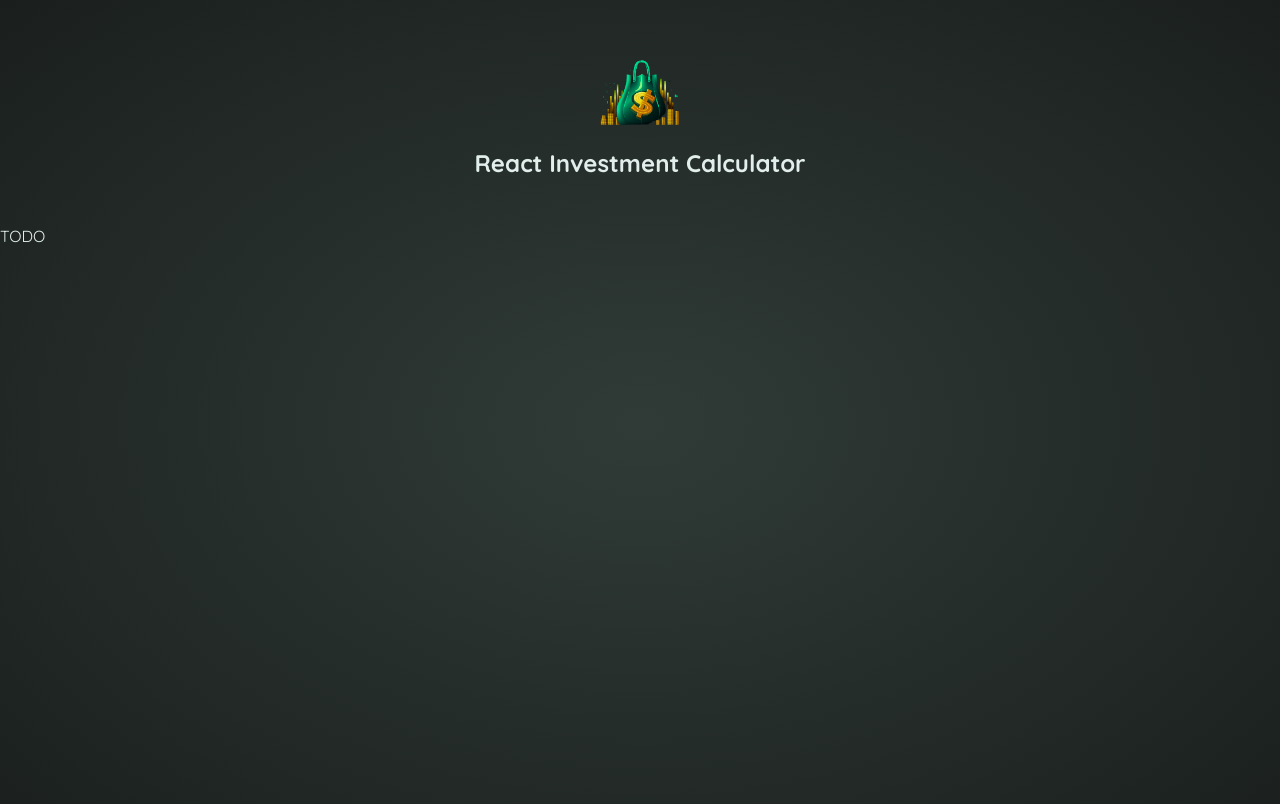
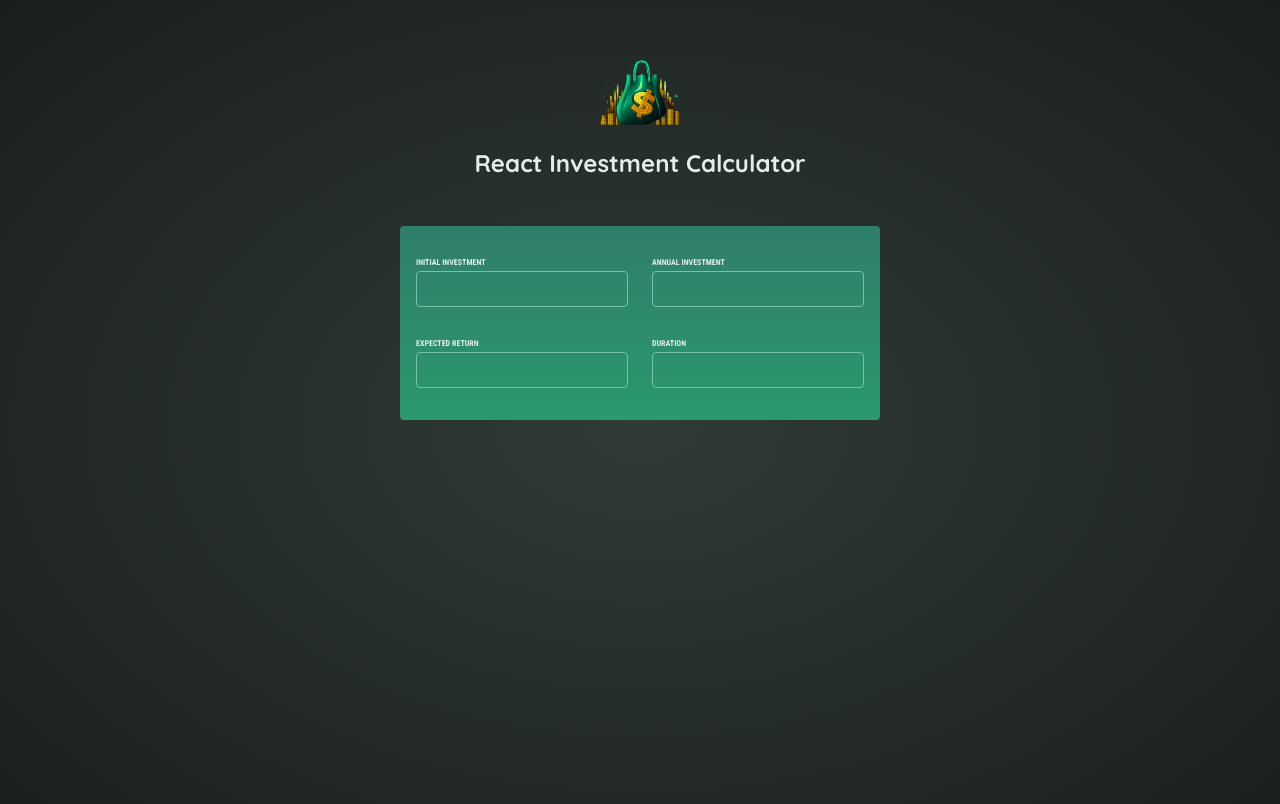
Before and after one commit to zvolcsey/react-investment-calculator, a React (Vite) app: page / in a window 1280 px wide. Shown: the top 804 px of the page. Built offline with nearby package versions, Linux system fonts and the light colour scheme.

Commit message:
feat: Added UserInput component

```diff
--- a/src/App.jsx
+++ b/src/App.jsx
@@ -1,6 +1,10 @@
+import UserInput from "./components/UserInput/UserInput"
+
 function App() {
   return (
-    <main>TODO</main>
+    <main>
+      <UserInput />
+    </main>
   )
 }
 
--- /dev/null
+++ b/src/components/UserInput/UserInput.css
@@ -0,0 +1,32 @@
+#user-input {
+  padding: 1rem;
+  max-width: 30rem;
+  margin: 2rem auto;
+  border-radius: 4px;
+  background: linear-gradient(180deg, #307e6c, #2b996d);
+}
+
+.input-group {
+  display: flex;
+  justify-content: space-evenly;
+  gap: 1.5rem;
+}
+
+#user-input label {
+  display: block;
+  margin-bottom: 0.25rem;
+  font-family: 'Roboto Condensed', sans-serif;
+  font-size: 0.5rem;
+  font-weight: bold;
+  text-transform: uppercase;
+}
+
+#user-input input {
+  width: 100%;
+  padding: 0.5rem;
+  border: 1px solid #76c0ae;
+  border-radius: 0.25rem;
+  background-color: transparent;
+  color: #c2e9e0;
+  font-size: 1rem;
+}
--- /dev/null
+++ b/src/components/UserInput/UserInput.jsx
@@ -0,0 +1,48 @@
+import "./UserInput.css";
+
+export default function UserInput() {
+  return (
+    <div id="user-input">
+      <div className="input-group">
+        <p>
+          <label htmlFor="initial-investment-input" >Initial Investment</label>
+          <input
+            type="number"
+            id="initial-investment-input"
+            name="initial-investment"
+            required
+          />
+        </p>
+        <p>
+          <label htmlFor="annual-investment-input" >Annual Investment</label>
+          <input
+            type="number"
+            id="annual-investment-input"
+            name="annual-investment"
+            required
+          />
+        </p>
+      </div>
+      <div className="input-group">
+        <p>
+          <label htmlFor="expected-return-input">Expected Return</label>
+          <input
+            type="number"
+            id="expected-return-input"
+            name="expected-return"
+            required
+          />
+        </p>
+        <p>
+          <label htmlFor="duration-input">Duration</label>
+          <input
+            type="number"
+            id="duration-input"
+            name="duration"
+            required
+          />
+        </p>
+      </div>
+    </div>
+  )
+}
--- a/src/index.css
+++ b/src/index.css
@@ -31,39 +31,6 @@ body {
   font-size: 1.5rem;
 }
 
-#user-input {
-  padding: 1rem;
-  max-width: 30rem;
-  margin: 2rem auto;
-  border-radius: 4px;
-  background: linear-gradient(180deg, #307e6c, #2b996d);
-}
-
-.input-group {
-  display: flex;
-  justify-content: space-evenly;
-  gap: 1.5rem;
-}
-
-#user-input label {
-  display: block;
-  margin-bottom: 0.25rem;
-  font-family: 'Roboto Condensed', sans-serif;
-  font-size: 0.5rem;
-  font-weight: bold;
-  text-transform: uppercase;
-}
-
-#user-input input {
-  width: 100%;
-  padding: 0.5rem;
-  border: 1px solid #76c0ae;
-  border-radius: 0.25rem;
-  background-color: transparent;
-  color: #c2e9e0;
-  font-size: 1rem;
-}
-
 #result {
   max-width: 50rem;
   margin: 2rem auto;
```
